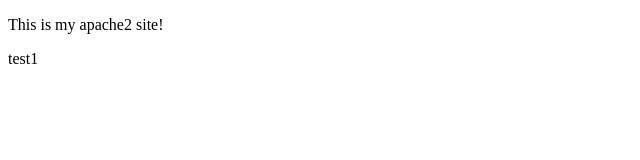
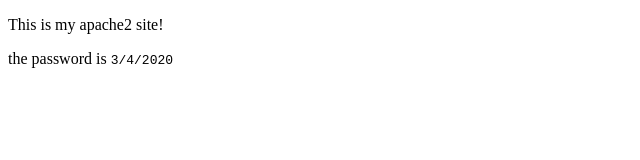
Before and after one commit to KaiStem/KaiApache2Website, a plain HTML site: page index.html in a window 1280 px wide. Shown: the whole page, without its empty margins (0-640 px from the left). Drawn offline with Linux system fonts and the light colour scheme.

Commit message:
Update index.html

```diff
--- a/index.html
+++ b/index.html
@@ -5,6 +5,6 @@
   </head>
   <body>
     <p>This is my apache2 site!</p>
-    <p>test1</p>
+    <p>the password is <code>3/4/2020</code></p>
   </body>
 </html>
```
